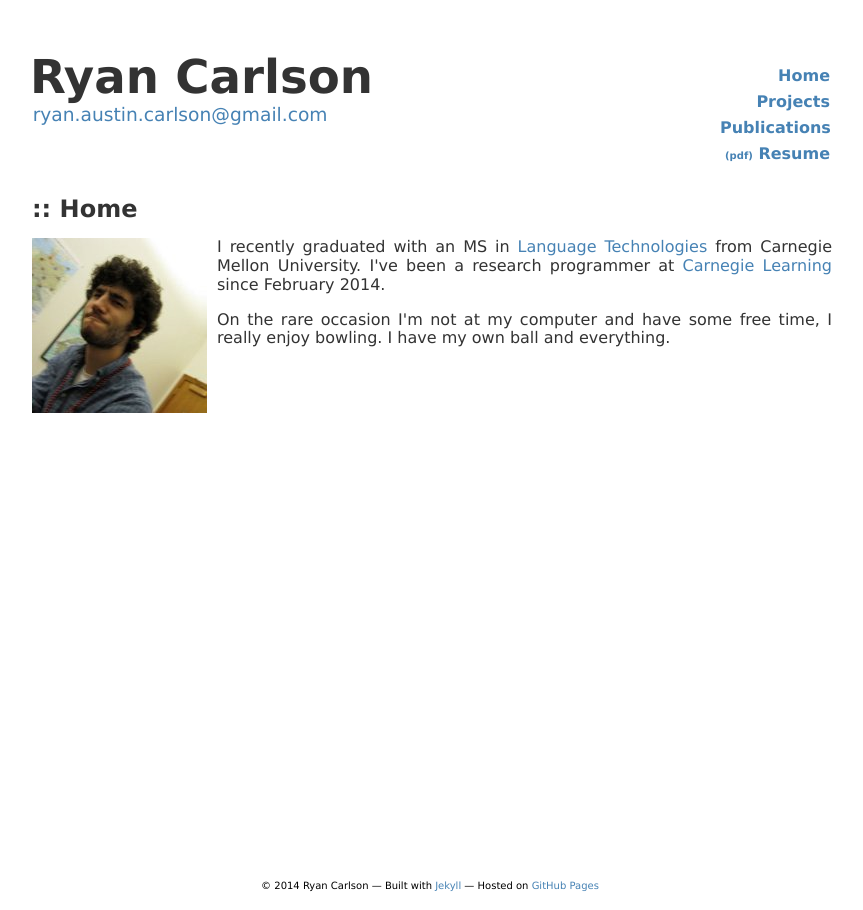
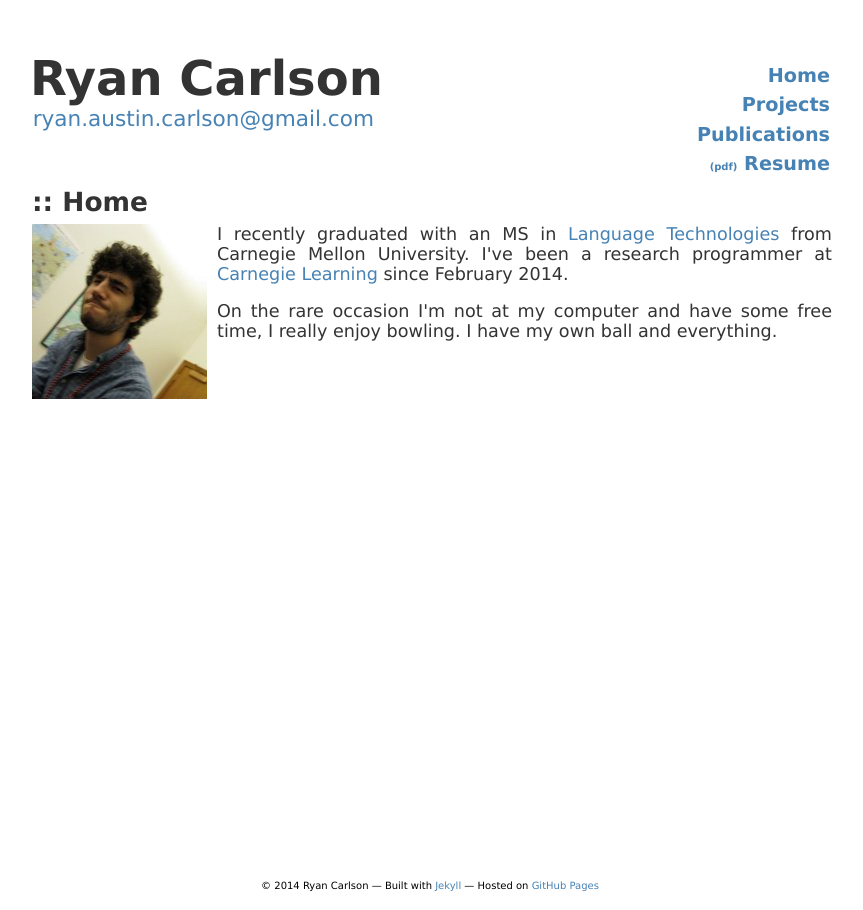
Before and after one commit to ryanaustincarlson/ryanaustincarlson.github.io, a Jekyll site: the page built from index.html, in a window 1280 px wide. Shown: the whole page, without its empty margins (210-1073 px from the left). Built offline with Jekyll 4.4.1, drawn with Linux system fonts in a browser that asks for light colours; Markdown is read by kramdown in place of the engine named in the settings.

Commit message:
adjusted font size to make everything a little more readable, hopefully

```diff
--- a/css/main.css
+++ b/css/main.css
@@ -7,9 +7,8 @@ body {
 /*  background-color:#D3D3D3; */ /* another light grey */
 /*  background-color:#E6E6FA; /* lavender */
 /*  background-color:#f8f8ff; /* ghost white */
-  background-color:white
+  background-color:white;
 
-  font-size:12pt;
   font-family:Verdana,Helvetica,Arial;
   margin:0;
   padding:0;
@@ -36,27 +35,27 @@ body > #container {
   text-align:left;
   float:left;
   min-height:60px;
-  font-size:35pt;
+  font-size:3em;
 }
 
 #email {
-  font-size:14pt;
+  font-size:0.45em;
   padding-left:2pt;
 }
 
 #sidebar {
   padding-top:10px;
   float:right;
-  width:110px;
+  width:200px;
   line-height:0pt;
   height:120px;
 }
 
 #sidebar a {
   padding-top:16px;
-  height:10px;
+  height:0.7em;
   display:block;
-  font-size:16px;
+  font-size:1.2em;
   font-weight:bold;
   text-align:right;
   }
@@ -73,11 +72,15 @@ body > #container {
   text-align:center;
 }
 
+h2 {
+  line-height:0;
+}
+
 #content {
+  font-size:1.1em;
   padding-left:2px;
   float:left;
   text-align:justify;
-  line-height:14pt;
   padding-bottom:3em;
 }
 
```
